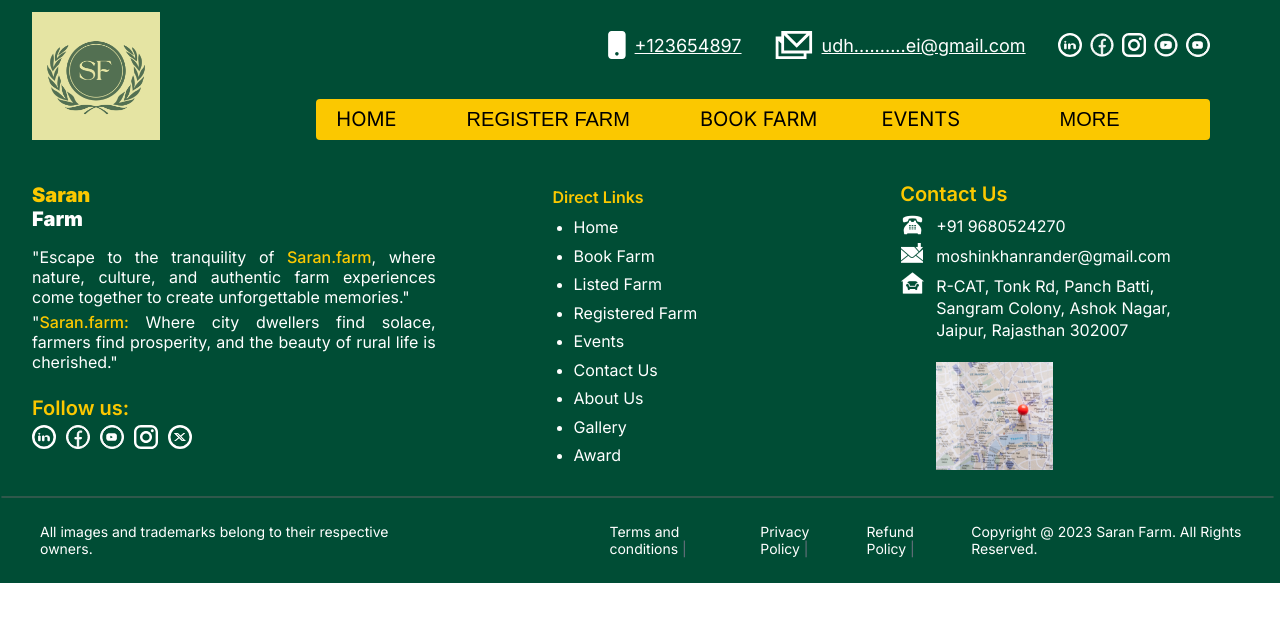
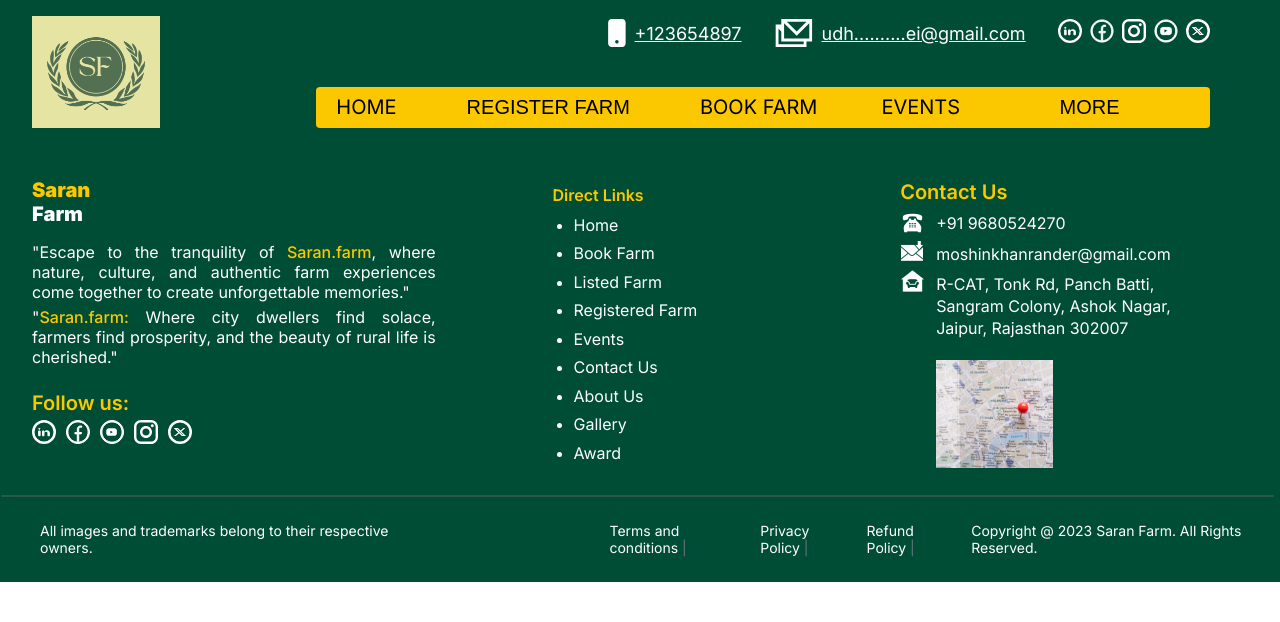
Before and after one commit to uddeshFullStack/farm2, a Next.js app: page /layout in a window 1280 px wide. Shown: the top 622 px of the page. Built offline with nearby package versions, Linux system fonts and the light colour scheme.

Commit message:
"navbar Corrected and social media link added"

```diff
--- a/components/TopNavBar.js
+++ b/components/TopNavBar.js
@@ -14,11 +14,11 @@
 
   return (
     <header
-      className={`flex flex-row h-10 md:h-24 lg:h-32 md:gap-0 lg:gap-20 gap-4 w-full items-end p-3 pt-3  md:px-8 bg-primary-colour text-white font-inter ${className}`}
+      className={`flex flex-row h-10 md:h-24 lg:h-32 md:gap-0 lg:gap-20 gap-4 w-full items-end px-3 pb-5  md:px-8 bg-primary-colour text-white font-inter ${className}`}
     >
       <div className="flex items-center cursor-pointer" onClick={onLogoClick}>
         <img
-          className="h-[38px] w-9 md:h-24 md:w-24 lg:h-32 lg:w-32 object-cover"
+          className="h-[38px] w-9 md:h-24 md:w-24 lg:h-28 lg:w-32 object-cover"
           loading="lazy"
           alt="Logo"
           src="/sf-page0001-1@2x.png"
@@ -38,13 +38,33 @@
               udh..........ei@gmail.com
             </a>
           </div>
-          <div className="flex items-center justify-start  space-x-1 md:space-x-2">
-            <img src="/group-1.svg" alt="Social Icon 1" className="h-6 w-6" />
-            <img src="/vector-4.svg" alt="Social Icon 2" className="h-6 w-6" />
-            <img src="/vector-6.svg" alt="Social Icon 3" className="h-6 w-6" />
-            <img src="/group.svg" alt="Social Icon 4" className="h-6 w-6" />
-            <img src="/group-2.svg" alt="Social Icon 5" className="h-6 w-6" />
-          </div>
+          <div className="flex items-center justify-start space-x-1 md:space-x-2">
+      <Link href="https://www.linkedin.com" legacyBehavior passHref>
+        <a target="_blank" rel="noopener noreferrer">
+          <img src="/group-1.svg" alt="LinkedIn" className="h-6 w-6" />
+        </a>
+      </Link>
+      <Link href="https://www.facebook.com" legacyBehavior passHref>
+        <a target="_blank" rel="noopener noreferrer">
+          <img src="/vector-4.svg" alt="Facebook" className="h-6 w-6" />
+        </a>
+      </Link>
+      <Link href="https://www.instagram.com" legacyBehavior passHref>
+        <a target="_blank" rel="noopener noreferrer">
+          <img src="/vector-6.svg" alt="Instagram" className="h-6 w-6" />
+        </a>
+      </Link>
+      <Link href="https://www.youtube.com" legacyBehavior passHref>
+        <a target="_blank" rel="noopener noreferrer">
+          <img src="/group.svg" alt="YouTube" className="h-6 w-6" />
+        </a>
+      </Link>
+      <Link href="https://www.twitter.com" legacyBehavior passHref>
+        <a target="_blank" rel="noopener noreferrer">
+          <img src="/group-2-2.svg" alt="Twitter" className="h-6 w-6" />
+        </a>
+      </Link>
+    </div>
         </div>
         <nav className="flex flex-row w-[88%] bg-secondary-colour px-5 py-2 rounded justify-between">
           <div className="flex flex-row uppercase justify-between">
--- a/components/footerComponents/FollowUsLinks.js
+++ b/components/footerComponents/FollowUsLinks.js
@@ -1,3 +1,5 @@
+import Link from 'next/link';
+
 const FollowUsLinks = () => {
   return (
     <div className="mt-4">
@@ -6,34 +8,56 @@
       </h2>
       <div className="flex flex-col items-start justify-start pt-[5px] px-0 pb-0">
         <div className="flex flex-row items-start justify-start gap-[10px]">
+          <Link href="https://www.linkedin.com" legacyBehavior passHref>
+            <a target="_blank" rel="noopener noreferrer">
               <img
                 className="h-6 w-6 relative min-h-[24px]"
                 loading="lazy"
-              alt=""
+                alt="LinkedIn"
                 src="/group-1-2.svg"
               />
+            </a>
+          </Link>
+          <Link href="https://www.facebook.com" legacyBehavior passHref>
+            <a target="_blank" rel="noopener noreferrer">
               <img
                 className="h-6 w-6 relative min-h-[24px]"
                 loading="lazy"
-              alt=""
+                alt="Facebook"
                 src="/vector-70.svg"
               />
+            </a>
+          </Link>
+          <Link href="https://www.youtube.com" legacyBehavior passHref>
+            <a target="_blank" rel="noopener noreferrer">
               <img
                 className="h-6 w-6 relative min-h-[24px]"
                 loading="lazy"
-              alt=""
+                alt="YouTube"
                 src="/group-2.svg"
               />
+            </a>
+          </Link>
+          <Link href="https://www.instagram.com" legacyBehavior passHref>
+            <a target="_blank" rel="noopener noreferrer">
               <img
                 className="h-6 w-6 relative min-h-[24px]"
-              alt=""
+                loading="lazy"
+                alt="Instagram"
                 src="/vector-6.svg"
               />
+            </a>
+          </Link>
+          <Link href="https://www.twitter.com" legacyBehavior passHref>
+            <a target="_blank" rel="noopener noreferrer">
               <img
                 className="h-6 w-6 relative min-h-[24px]"
-              alt=""
+                loading="lazy"
+                alt="X (Twitter)"
                 src="/group-2-2.svg"
               />
+            </a>
+          </Link>
         </div>
       </div>
     </div>
```
Lines whose indentation alone changed are shown as unchanged.
